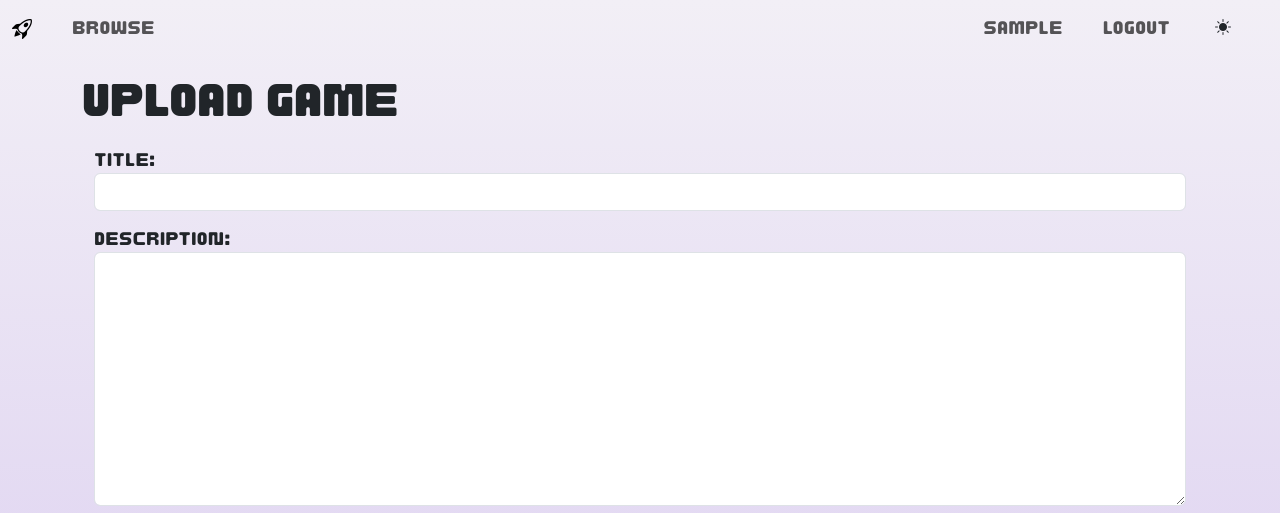
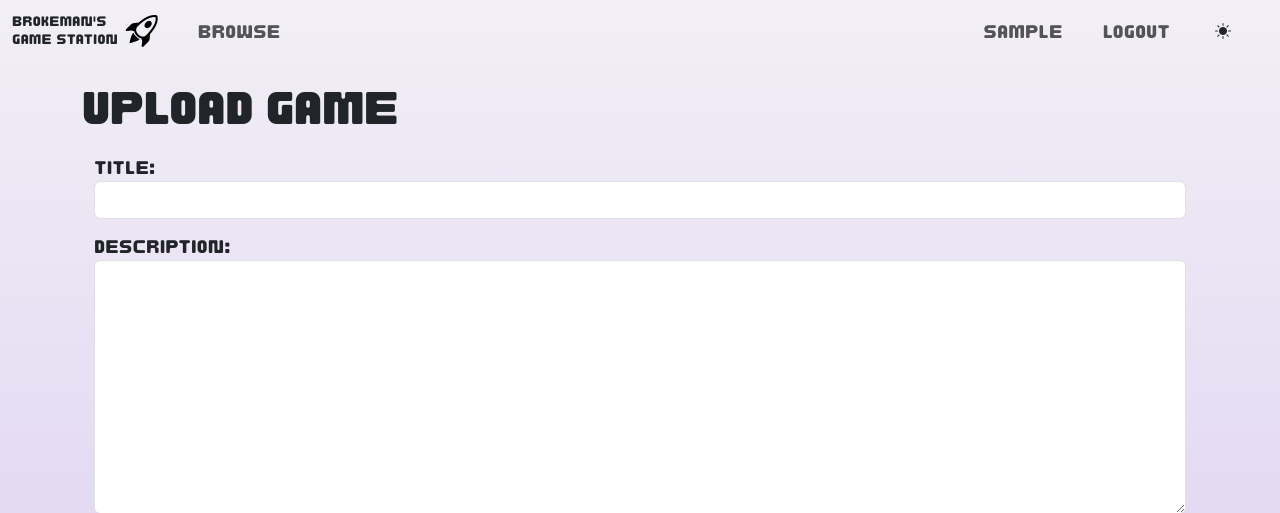
Before and after one commit to tadashibashi/bgs, a Django app: page /games/create/ in a window 1280 px wide. Shown: the top 513 px of the page. Run offline with Django 4.2, Linux system fonts and the light colour scheme; the visitor is signed in with stand-in values (Sample User, id 1); data that the repository does not hold is empty; some libraries are stand-ins or nearby versions.

Commit message:
re-style branding in navbar

```diff
--- a/main_app/templates/include/navbar.html
+++ b/main_app/templates/include/navbar.html
@@ -4,12 +4,18 @@
     <div class="container-fluid">
 
         {# Branding #}
-        <div class="navbar-brand">
-            <a class="d-flex flex-column p-0 text-decoration-none nav-link" href="/">
-                <!-- <p class="m-0">Brokeman' <i class="bi bi-rocket-takeoff"></i></p> -->
-                <!-- <p class="m-0">Game Station</p> -->
-                <p class="m-0"><i class="bi bi-rocket-takeoff"></i></p>
-            </a>
+        <div class="d-flex">
+
+            <div class="pt-1">
+
+                <a class="d-flex flex-column p-0 text-decoration-none nav-link justify-content-center" href="/">
+                    <p class="brand-text m-0">Brokeman's   </p>
+                    <p class="brand-text m-0">Game Station</p>
+                </a>
+
+            </div>
+            <i class="bi bi-rocket-takeoff navbar-brand text-lg ms-2 me-2 m-0 p-0"></i>
+
         </div>
 
 
@@ -27,7 +33,7 @@
             <ul class="navbar-nav">
                 {# public links #}
                 <li class="nav-item">
-                    <a class="nav-link" href="{% url 'games_index' %}">Browse</a>
+                    <a class="nav-link ms-2" href="{% url 'games_index' %}">Browse</a>
                 </li>
             </ul>
 
```
